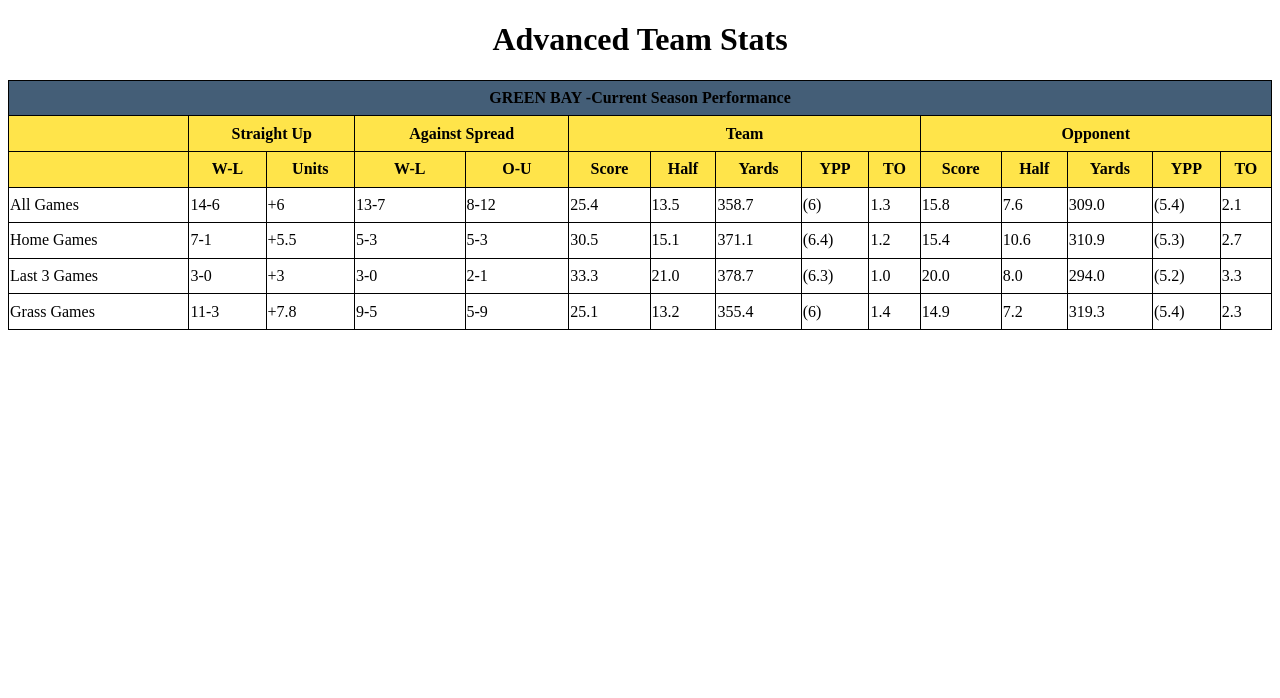
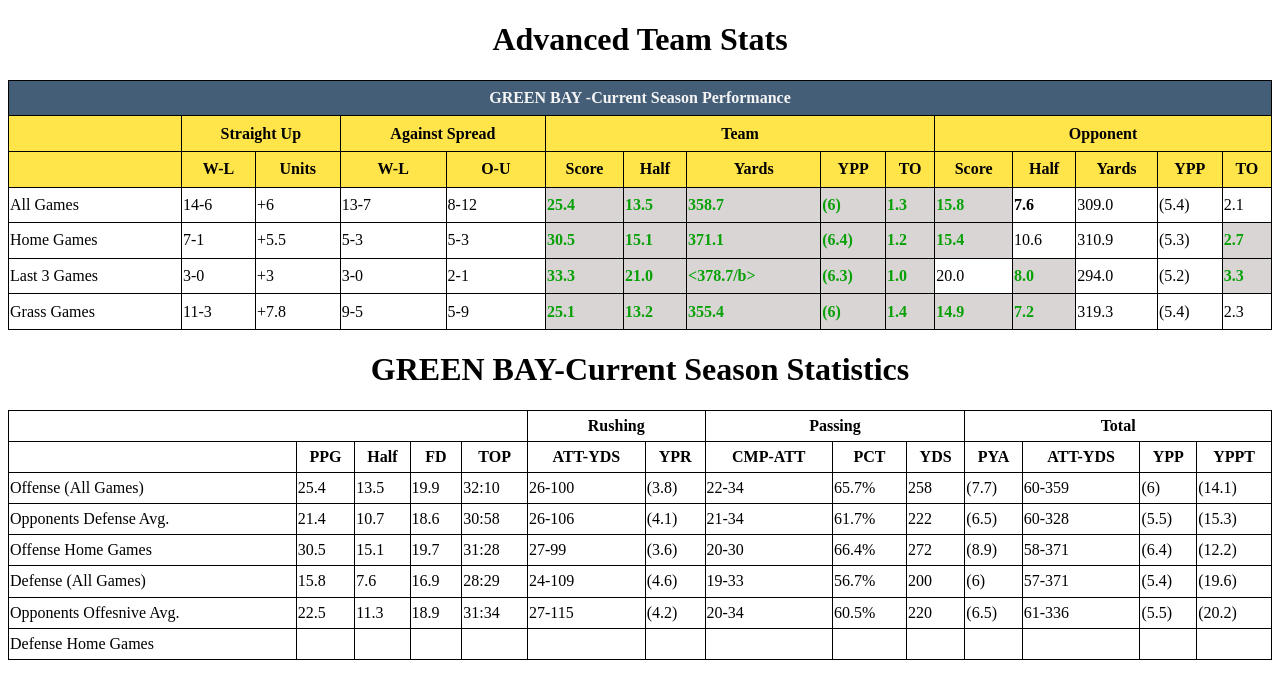
Before and after one commit to arolivares/Table-Test, a plain HTML site: page index.html in a window 1280 px wide. Drawn offline with Linux system fonts and the light colour scheme.

Commit message:
add table

```diff
--- a/index.html
+++ b/index.html
@@ -19,10 +19,19 @@
     }
     .GREENBAY{
         background-color: rgb(68, 94, 119);
+        color: whitesmoke;
     }
     .yellow{
         background-color: rgb(255, 228, 74);
     }
+    .score,.half,.yards,.ypp,.to {
+        color: rgb(7, 160, 7);
+    }
+    .gray-bg{
+        background-color: rgb(218, 213, 213);
+    }
+
+
 
 
 
@@ -34,7 +43,7 @@
     <table>
         <h1>Advanced Team Stats</h1>
         <tr>
-            <th colspan="100" class="GREENBAY" >GREEN BAY -Current Season Performance</th>
+            <th colspan="100" class="GREENBAY"  ><strong>GREEN BAY -Current Season Performance</strong></th>
             </tr>
 
             <tr>
@@ -73,13 +82,13 @@
             <td>+6</td>
             <td>13-7</td>
             <td>8-12</td>
-            <td>25.4</td>
-            <td>13.5</td>
-            <td>358.7</td>
-            <td>(6)</td>
-            <td>1.3</td>
-            <td>15.8</td>
-            <td>7.6</td>
+            <td class="score gray-bg"><b>25.4</b</td>
+            <td class="half gray-bg"><b>13.5</b></td>
+            <td class="yards gray-bg"><b>358.7</b></td>
+            <td class="ypp gray-bg"><b>(6)</b></td>
+            <td class="to gray-bg"><b>1.3</b></td>
+            <td class="score gray-bg"><b>15.8</b></td>
+            <td class="hal gray-bgf"><b>7.6</b></td>
             <td>309.0</td>
             <td>(5.4)</td>
             <td>2.1</td>
@@ -93,16 +102,16 @@
             <td>+5.5</td>
             <td>5-3</td>
             <td>5-3</td>
-            <td>30.5</td>
-            <td>15.1</td>
-            <td>371.1</td>
-            <td>(6.4)</td>
-            <td>1.2</td>
-            <td>15.4</td>
+            <td class="score gray-bg"><b>30.5</b></td>
+            <td class="half gray-bg"><b>15.1</b></td>
+            <td class="yards gray-bg"><b>371.1</b></td>
+            <td class="ypp gray-bg"><b>(6.4)</b></td>
+            <td class="to gray-bg"><b>1.2</b></td>
+            <td class="score gray-bg"><b>15.4</b></td>
             <td>10.6</td>
             <td>310.9</td>
             <td>(5.3)</td>
-            <td>2.7</td>
+            <td class="to gray-bg"><b>2.7</b></td>
             </tr>
 
 
@@ -113,16 +122,16 @@
             <td>+3</td>
             <td>3-0</td>
             <td>2-1</td>
-            <td>33.3</td>
-            <td>21.0</td>
-            <td>378.7</td>
-            <td>(6.3)</td>
-            <td>1.0</td>
+            <td class="score gray-bg"><b>33.3</b></td>
+            <td class="half gray-bg"> <b>21.0</b></td>
+            <td class="yards gray-bg"><b><378.7/b></td>
+            <td  class="ypp gray-bg"><b>(6.3)</b></td>
+            <td class="to gray-bg"><b>1.0</b></td>
             <td>20.0</td>
-            <td>8.0</td>
+            <td class="half gray-bg"><b>8.0</b></td>
             <td>294.0</td>
             <td>(5.2)</td>
-            <td>3.3</td>
+            <td class="to gray-bg"><b>3.3</b></td>
 
         </tr>
 
@@ -133,19 +142,144 @@
             <td>+7.8</td>
             <td>9-5</td>
             <td>5-9</td>
-            <td>25.1</td>
-            <td>13.2</td>
-            <td>355.4</td>
-            <td>(6)</td>
-            <td>1.4</td>
-            <td>14.9</td>
-            <td>7.2</td>
+            <td class="score gray-bg"><b>25.1</b></td>
+            <td class="half gray-bg"><b>13.2</b></td>
+            <td class="yards gray-bg"><b>355.4</b></td>
+            <td class="ypp gray-bg"><b>(6)</b></td>
+            <td class="to gray-bg"><b>1.4</b></td>
+            <td class="score gray-bg"><b>14.9</b></td>
+            <td class="half gray-bg"><b>7.2</b></td>
             <td>319.3</td>
             <td>(5.4)</td>
             <td>2.3</td>
         </tr>
+ </table>
 
+     <table>
+        <h1>GREEN BAY-Current Season Statistics</h1>
 
+        <tr>
+            <th colspan="5"></th> <!--stays empty but color-->
+           <th colspan="2"> Rushing </th>
+           <th colspan="3">Passing</th>
+           <th colspan="5">Total</th>
+        </tr>
+        <tr>
+            <th></th> <!--stays empty but color-->
+
+            <th>PPG</th>
+            <th>Half</th>
+            <th>FD</th>
+            <th>TOP</th>
+            <th>ATT-YDS</th>
+            <th>YPR</th>
+            <th>CMP-ATT</th>
+            <th>PCT</th>
+            <th>YDS</th>
+            <th>PYA</th>
+            <th>ATT-YDS</th>
+            <th>YPP</th>
+            <th>YPPT</th>
+        </tr>
+
+        <tr>
+            <td>Offense (All Games)
+                <td>25.4</td>
+                <td>13.5</td>
+                <td>19.9</td>
+                <td>32:10</td>
+                <td>26-100</td>
+                <td>(3.8)</td>
+                <td>22-34</td>
+                <td>65.7%</td>
+                <td>258</td>
+                <td>(7.7)</td>
+                <td>60-359</td>
+                <td>(6)</td>
+                <td>(14.1)</td>
+            </td>
+             </tr>
+
+            <tr>
+                <td> Opponents Defense Avg.</td>
+                <td>21.4</td>
+                <td>10.7</td>
+                <td>18.6</td>
+                <td>30:58</td>
+                <td>26-106</td>
+                <td>(4.1)</td>
+                <td>21-34</td>
+                <td>61.7%</td>
+                <td>222</td>
+                <td>(6.5)</td>
+                <td>60-328</td>
+                <td>(5.5)</td>
+                <td>(15.3)</td>
+            </tr>
+            <tr>
+                <td> Offense Home Games</td>
+                <td>30.5</td>
+                <td>15.1</td>
+                <td>19.7</td>
+                <td>31:28</td>
+                <td>27-99</td>
+                <td>(3.6)</td>
+                <td>20-30</td>
+                <td>66.4%</td>
+                <td>272</td>
+                <td>(8.9)</td>
+                <td>58-371</td>
+                <td>(6.4)</td>
+                <td>(12.2)</td>
+            </tr>
+            <tr>
+                <td> Defense (All Games)</td>
+                <td>15.8</td>
+                <td>7.6</td>
+                <td>16.9</td>
+                <td>28:29</td>
+                <td>24-109</td>
+                <td>(4.6)</td>
+                <td>19-33</td>
+                <td>56.7%</td>
+                <td>200</td>
+                <td>(6)</td>
+                <td>57-371</td>
+                <td>(5.4)</td>
+                <td>(19.6)</td>
+            </tr>
+            <tr>
+                <td> Opponents Offesnive Avg.</td>
+                <td>22.5</td>
+                <td>11.3</td>
+                <td>18.9</td>
+                <td>31:34</td>
+                <td>27-115</td>
+                <td>(4.2)</td>
+                <td>20-34</td>
+                <td>60.5%</td>
+                <td>220</td>
+                <td>(6.5)</td>
+                <td>61-336</td>
+                <td>(5.5)</td>
+                <td>(20.2)</td>
+            </tr>
+           <tr>
+            <td> Defense Home Games</td>
+            <td></td>
+            <td></td>
+            <td></td>
+            <td></td>
+            <td></td>
+            <td></td>
+            <td></td>
+            <td></td>
+            <td></td>
+            <td></td>
+            <td></td>
+            <td></td>
+            <td></td>
+        </tr>
 
 
 
```
